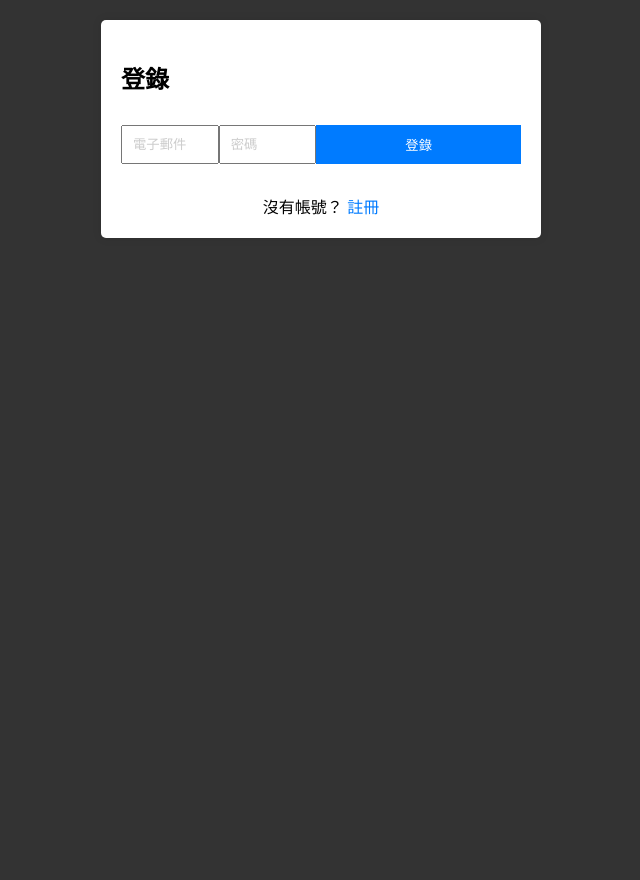
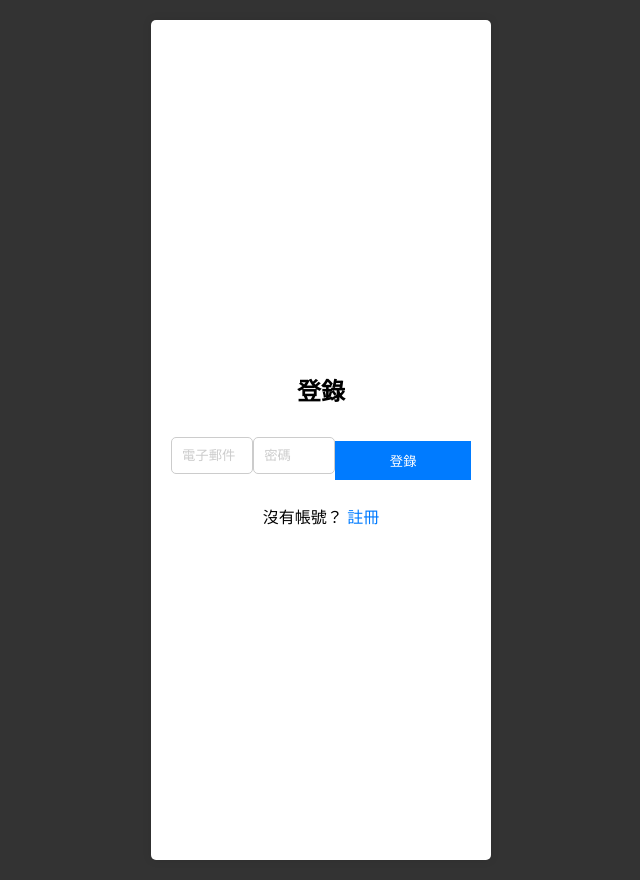
Before and after one commit to AndeTin/DataBaseApp, a React (Create React App) app in the folder DataBase/client/: page /login in a window 1280 px wide. Shown: the whole page, without its empty margins (319-959 px from the left). Before the commit the page ends 840 px from the top, so only its background shows below. Built offline with nearby package versions, Linux system fonts and the light colour scheme.

Commit message:
chore: Refactor login and signup forms, improve form structure and styling

```diff
--- a/DataBase/client/src/App.js
+++ b/DataBase/client/src/App.js
@@ -19,10 +19,6 @@ function App() {
     setShowSignUp(true);
   };
 
-  const switchToLogin = () => {
-    setShowSignUp(false);
-  };
-
   return (
     <Router>
       <div className="App">
@@ -34,7 +30,7 @@ function App() {
             path="/login"
             element={
               showSignUp ? (
-                <SignUp switchToLogin={switchToLogin} />
+                <SignUp />
               ) : (
                 <Login onLoginSuccess={handleLoginSuccess} switchToSignUp={switchToSignUp} />
               )
--- a/DataBase/client/src/SignUp.css
+++ b/DataBase/client/src/SignUp.css
@@ -1,49 +1,39 @@
 .container {
-    width: 100%;
-    max-width: 400px;
-    margin: 0 auto;
-    padding: 20px;
-    box-shadow: 0 0 10px rgba(0, 0, 0, 0.1);
+    display: flex;
+    flex-direction: column;
+    justify-content: center;
+    align-items: center;
+    height: 100vh;
   }
 
-  .sign-up-form {
+  .container h2 {
+    margin-bottom: 20px;
+  }
+
+  .form {
     display: flex;
     flex-direction: column;
+    align-items: center;
   }
 
-  .form-group {
-    margin-bottom: 15px;
+  .input-container {
+    margin-bottom: 10px;
+    width: 100%;
   }
 
-  .form-group input,
-  .form-group select {
+  input,
+  select {
+    padding: 8px;
+    border-radius: 5px;
+    border: 1px solid #ccc;
     width: 100%;
-    padding: 10px;
-    box-sizing: border-box;
+    color: #333;
   }
 
-  button[type="submit"] {
-    padding: 10px;
-    background-color: #007bff;
-    color: white;
-    border: none;
-    cursor: pointer;
-  }
-
-  button[type="submit"]:hover {
-    background-color: #0056b3;
+  button {
+    margin-top: 10px;
   }
 
   .switch {
     margin-top: 20px;
-    text-align: center;
   }
-
-  .switch a {
-    color: #007bff;
-    text-decoration: none;
-  }
-
-  .switch a:hover {
-    text-decoration: underline;
-  }
--- a/DataBase/client/src/SignUp.js
+++ b/DataBase/client/src/SignUp.js
@@ -13,9 +13,7 @@ const SignUp = ({ switchToLogin }) => {
   // Handle form submission
   const handleSubmit = (e) => {
     e.preventDefault();
-    // Perform form validation and submission logic here
-    // For now, just log the form data to console
-    console.log({
+    console.log("Form submitted with state values:", {
       firstName,
       lastName,
       email,
@@ -23,13 +21,66 @@ const SignUp = ({ switchToLogin }) => {
       birthday,
       password
     });
+
+    // Check if any of the fields are empty
+    if (!firstName || !lastName || !email || !gender || !birthday || !password) {
+      alert('Please fill out all fields');
+      return;
+    }
+
+    // Check if email already exists in the database
+    fetch('http://localhost:4001/api/check-email', {
+      method: 'POST',
+      headers: {
+        'Content-Type': 'application/json',
+      },
+      body: JSON.stringify({ email }),
+    })
+    .then(response => response.json())
+    .then(data => {
+      if (data.exists) {
+        alert('Email address is already registered');
+      } else {
+        // Register the user
+        fetch('http://localhost:4001/api/register', {
+          method: 'POST',
+          headers: {
+            'Content-Type': 'application/json',
+          },
+          body: JSON.stringify({
+            User_first_name: firstName,
+            User_last_name: lastName,
+            User_email: email,
+            User_gender: gender,
+            User_birthday: birthday,
+            User_passwd: password
+          }),
+        })
+        .then(response => response.json())
+        .then(data => {
+          if (data.success) {
+            alert('You have successfully registered');
+          } else {
+            alert('Registration failed. Please try again.');
+          }
+        })
+        .catch(error => {
+          console.error('Error registering user:', error);
+          alert('Error registering user. Please try again.');
+        });
+      }
+    })
+    .catch(error => {
+      console.error('Error checking email:', error);
+      alert('Error checking email. Please try again.');
+    });
   };
 
   return (
     <div className="container">
       <h2>註冊</h2>
-      <form onSubmit={handleSubmit} className="sign-up-form">
-        <div className="form-group"> {/* Use the form-group class here */}
+      <form className="form" onSubmit={handleSubmit}>
+        <div className="input-container">
           <input
             type="text"
             placeholder="名字"
@@ -37,7 +88,7 @@ const SignUp = ({ switchToLogin }) => {
             onChange={(e) => setFirstName(e.target.value)}
           />
         </div>
-        <div className="form-group"> {/* Use the form-group class here */}
+        <div className="input-container">
           <input
             type="text"
             placeholder="姓氏"
@@ -45,7 +96,7 @@ const SignUp = ({ switchToLogin }) => {
             onChange={(e) => setLastName(e.target.value)}
           />
         </div>
-        <div className="form-group"> {/* Use the form-group class here */}
+        <div className="input-container">
           <input
             type="email"
             placeholder="電子郵件"
@@ -53,7 +104,7 @@ const SignUp = ({ switchToLogin }) => {
             onChange={(e) => setEmail(e.target.value)}
           />
         </div>
-        <div className="form-group"> {/* Use the form-group class here */}
+        <div className="input-container">
           <select
             value={gender}
             onChange={(e) => setGender(e.target.value)}
@@ -64,7 +115,8 @@ const SignUp = ({ switchToLogin }) => {
             <option value="other">其他</option>
           </select>
         </div>
-        <div className="form-group"> {/* Use the form-group class here */}
+        <div className="input-container">
+            <h4>生日</h4>
           <input
             type="date"
             placeholder="生日"
@@ -72,7 +124,7 @@ const SignUp = ({ switchToLogin }) => {
             onChange={(e) => setBirthday(e.target.value)}
           />
         </div>
-        <div className="form-group"> {/* Use the form-group class here */}
+        <div className="input-container">
           <input
             type="password"
             placeholder="密碼"
```
Also changed, not shown: 1 other file (tests, documents, lock files or other folders).
